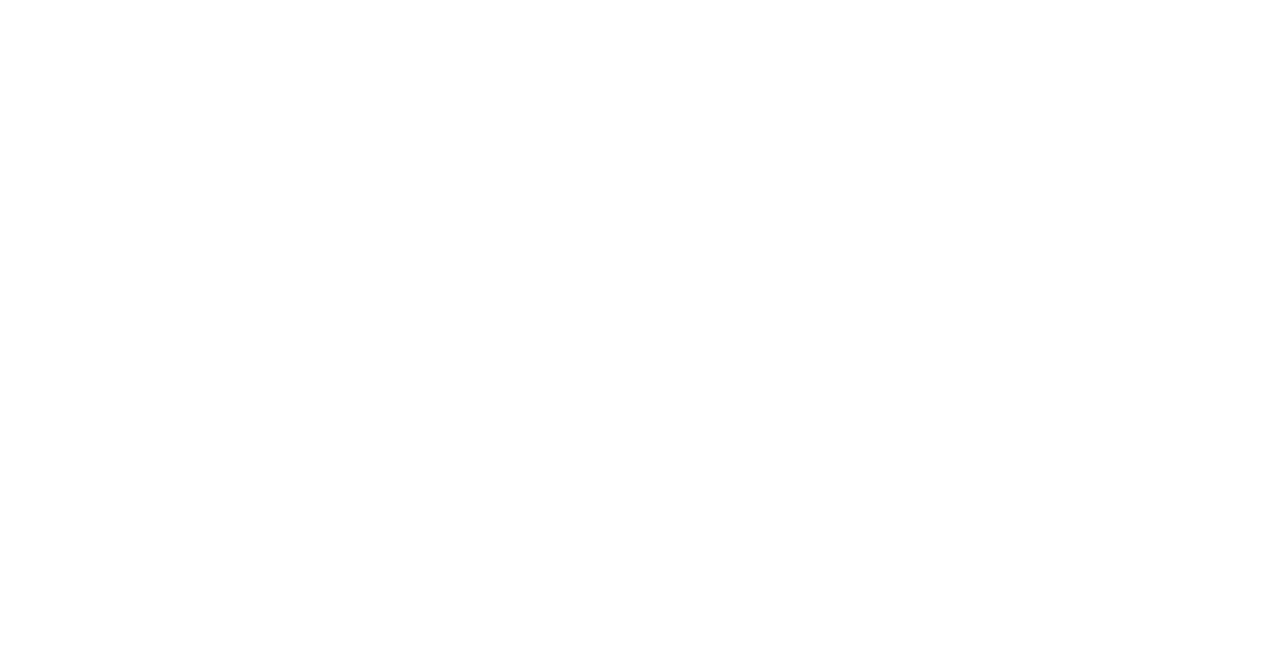
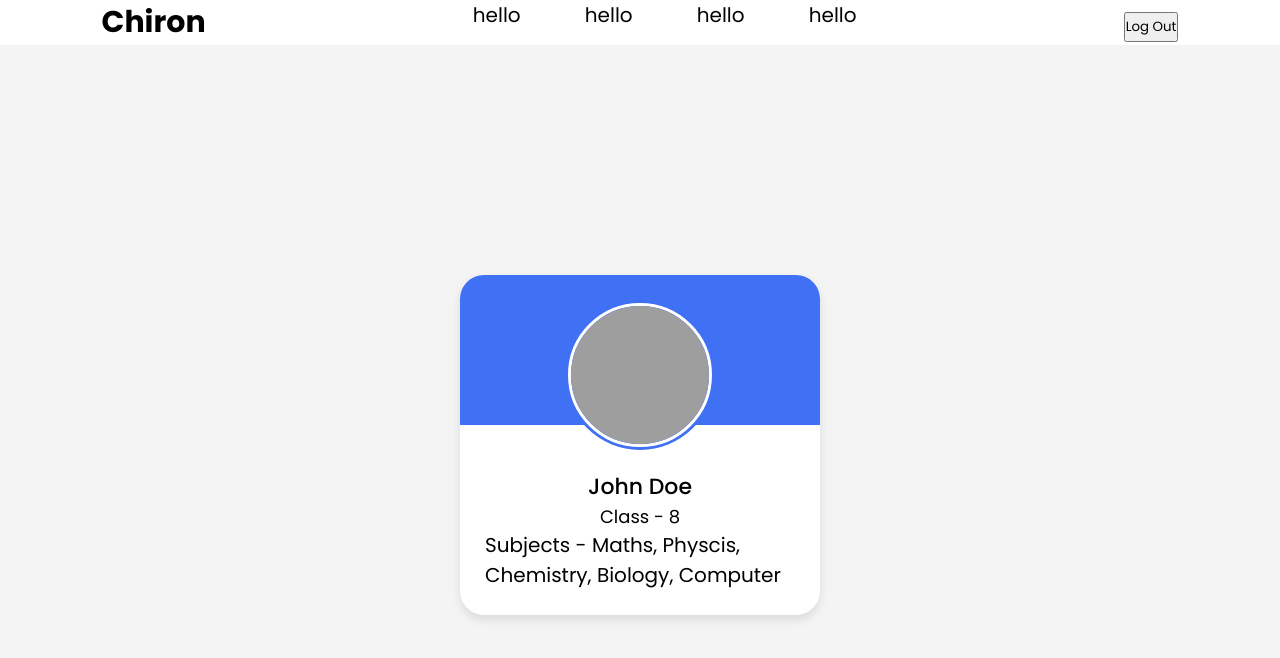
Before and after one commit to Debankur04/Eduhacks, a website: page Profile.html in a window 1280 px wide. Drawn offline with Linux system fonts and the light colour scheme; grey boxes are pictures that could not be loaded.

Commit message:
Add files via upload

```diff
--- a/CSS/profile.css
+++ b/CSS/profile.css
@@ -0,0 +1,157 @@
+* {
+    margin: 0;
+    padding: 0;
+    box-sizing: border-box;
+    font-family: "Poppins","sans-serif";
+  }
+  html {
+    font-size: 62.5%;
+  }
+  .main{
+    background-color: #f4f4f4;
+    min-height: 100vh;
+    display: flex;
+    align-items: center;
+    justify-content: center;
+  }
+  .profile-card {
+    background-color: #fff;
+    box-shadow: 0 5px 10px rgba(0, 0, 0, 0.1);
+    border-radius: 24px;
+    padding: 2.5rem;
+    width: 36rem;
+    position: relative;
+    z-index: 3;
+    display: flex;
+    flex-direction: column;
+    align-items: center;
+    justify-content: center;
+  }
+  .profile-card::before {
+    content: "";
+    position: absolute;
+    top: 0;
+    left: 0;
+    height: 15rem;
+    width: 100%;
+    border-radius: 24px 24px 0 0;
+    background-color: #4070f4;
+  }
+  .profile-card .image {
+    border-radius: 50%;
+    background-color: #4070f4;
+    height: 15rem;
+    margin-bottom: 2rem;
+    padding: 0.3rem;
+    width: 15rem;
+    position: relative;
+    z-index: 3;
+  }
+  .image img {
+    border: 3px solid #fff;
+    border-radius: 50%;
+    object-fit: cover;
+    margin-bottom: 0.1rem;
+    height: 100%;
+    width: 100%;
+  }
+  .profile-card .text-data {
+    text-align: center;
+  }
+  .text-data h2 {
+    font-size: 2.2rem;
+    font-weight: 500;
+  }
+  .text-data p {
+    font-size: 1.8rem;
+    font-weight: 400;
+  }
+  .media-icons{
+    margin-top: 1.5rem;
+  }
+  .media-icons a {
+    border-radius: 50%;
+    color: white;
+    display: inline-block;
+    font-size: 2rem;
+    height: 3.5rem;
+    width: 3.5rem;
+    padding-inline: 1rem;
+    position: relative;
+    margin-inline: 0.8rem;
+  }
+  .media-icons i {
+   position: absolute;
+   left: 50%;
+   top: 50%;
+   transform: translate(-50%, -50%);
+  }
+  .buttons{
+    margin-top: 2.5rem;
+  }
+  .buttons button {
+    background-color: #4070f4;
+    border-radius: 2.4rem;
+    border: none;
+    cursor: pointer;
+    color: #fff;
+    font-size: 1.6rem;
+    font-weight: 400;
+    padding: 0.8rem 2.4rem;
+    margin-inline: 1.2rem;
+  }
+  .buttons button:hover {
+    background-color: #152551;
+  }
+  .profile-card .analytics {
+    margin-top: 2.5rem;
+    width: 100%;
+    display: flex;
+    flex-direction: row;
+    justify-content: space-evenly;
+  }
+  .analytics .data {
+    color: #333;
+    padding: 0.2rem;
+    display: flex;
+    flex-direction: row;
+    align-items: center;
+    justify-content: center;
+  }
+  .data i {
+    font-size: 1.8rem;
+    margin-right: 0.3rem;
+  }
+  .data p {
+    font-size: 2rem;
+  }
+  /* media queries  */
+  @media (width <= 390px) {
+    html {
+      font-size: 56.25%;
+    }
+  }
+  @media (width <= 370px) {
+    html {
+      font-size: 50%;
+    }
+  }
+  p{
+    font-size: 2rem;
+  }
+  nav{
+    display: flex;
+    justify-content: space-around;
+    .navigation{
+        width: 40%;
+        display: flex;
+        justify-content: space-evenly;
+    }
+    button{
+        height: 30px;
+        margin-top: 12px;
+    }
+}
+h1{
+    font-size: 3rem;
+}
--- /dev/null
+++ b/CSS/project.css
@@ -0,0 +1,30 @@
+nav{
+    display: flex;
+    justify-content: space-around;
+    .navigation{
+        width: 40%;
+        display: flex;
+        justify-content: space-evenly;
+    }
+    button{
+        height: 30px;
+        margin-top: 12px;
+    }
+}
+section{
+    height: 90vh;
+    width: 100vw;
+    display: flex;
+    justify-content: center;
+    align-items: center;
+    gap: 5rem;
+    .assignment,.project{
+        display: flex;
+        justify-content: center;
+        align-items: center;
+        gap: 2rem;
+        padding: 5rem;
+        height: 20rem;
+        width: 20rem;
+    }
+}
--- a/Profile.html
+++ b/Profile.html
@@ -5,10 +5,29 @@
     <meta name="viewport" content="width=device-width, initial-scale=1.0">
     <title>Document</title>
     <link rel="stylesheet" href="CSS/profile.css">
+    <link href="https://fonts.googleapis.com/css2?family=Poppins:ital,wght@0,100;0,200;0,300;0,400;0,500;0,600;0,700;0,800;0,900;1,100;1,200;1,300;1,400;1,500;1,600;1,700;1,800;1,900&display=swap" rel="stylesheet">
 </head>
 <body>
-    <div class="card">
-
-    </div>
+    <nav>
+        <h1>Chiron</h1>
+        <div class="navigation">
+            <p>hello</p>
+            <p>hello</p>
+            <p>hello</p>
+            <p>hello</p>
+        </div>
+        <button>Log Out</button>
+    </nav>
+    <div class="main">
+    <section class="profile-card">
+        <div class="image">
+            <img src="https://preview.keenthemes.com/metronic-v4/theme_rtl/assets/pages/media/profile/profile_user.jpg" alt="user image">
+        </div>
+        <div class="text-data">
+            <h2>John Doe</h2>
+            <p>Class - 8</p>
+        </div>
+        <p>Subjects - Maths, Physcis, Chemistry, Biology, Computer</p>
+    </section></div>
 </body>
 </html>
```
Also changed, not shown: project.html (added, +31 -0 lines), JS/main-script.js (line endings or trailing spaces).
